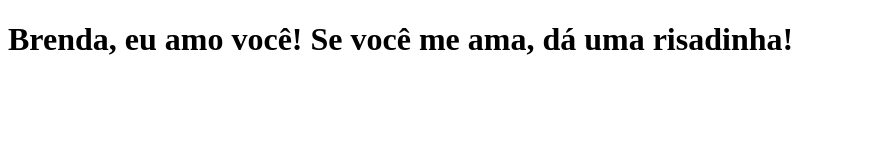
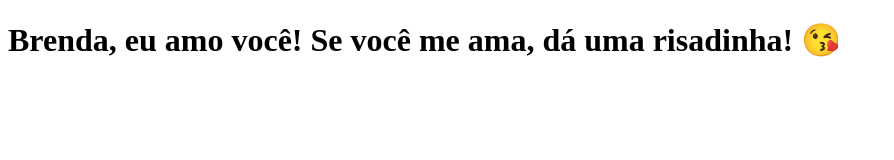
Before and after one commit to SaulCBatista/clone-tabnews, a Next.js app: page / in a window 1280 px wide. Shown: the top 160 px of the page, without its empty margins (0-894 px from the left). Built offline with nearby package versions, Linux system fonts and the light colour scheme.

Commit message:
modifica a frase

```diff
--- a/pages/index.js
+++ b/pages/index.js
@@ -1,5 +1,5 @@
 function Home() {
-    return <h1>Brenda, eu amo você! Se você me ama, dá uma risadinha!</h1>
+    return <h1>Brenda, eu amo você! Se você me ama, dá uma risadinha! 😘</h1>
 }
 
 export default Home;
```
